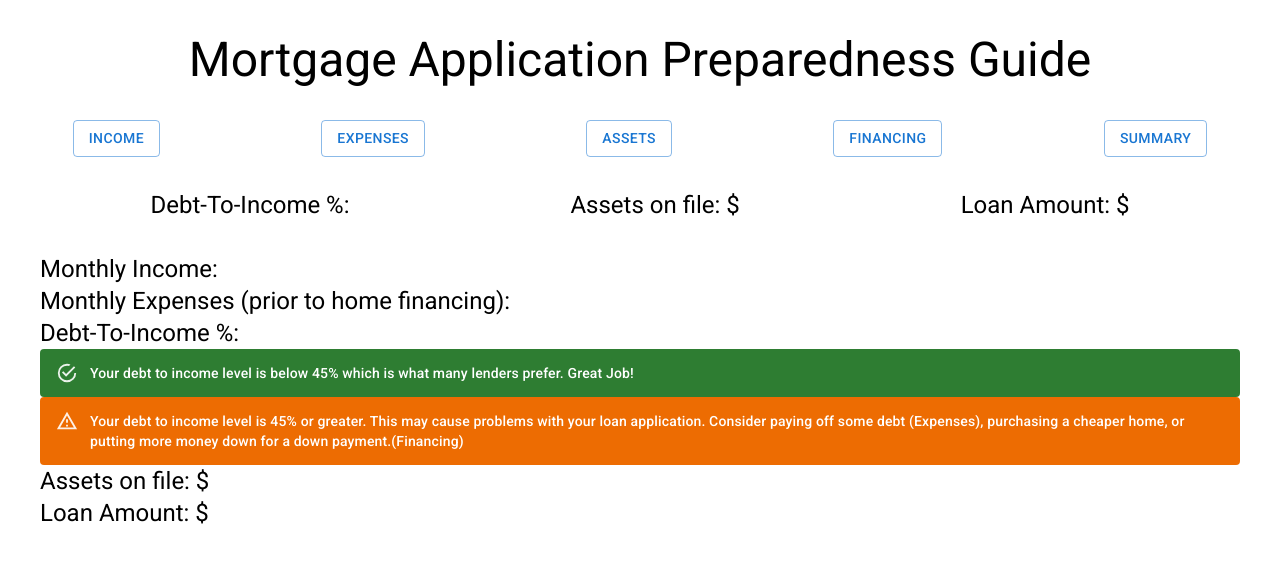
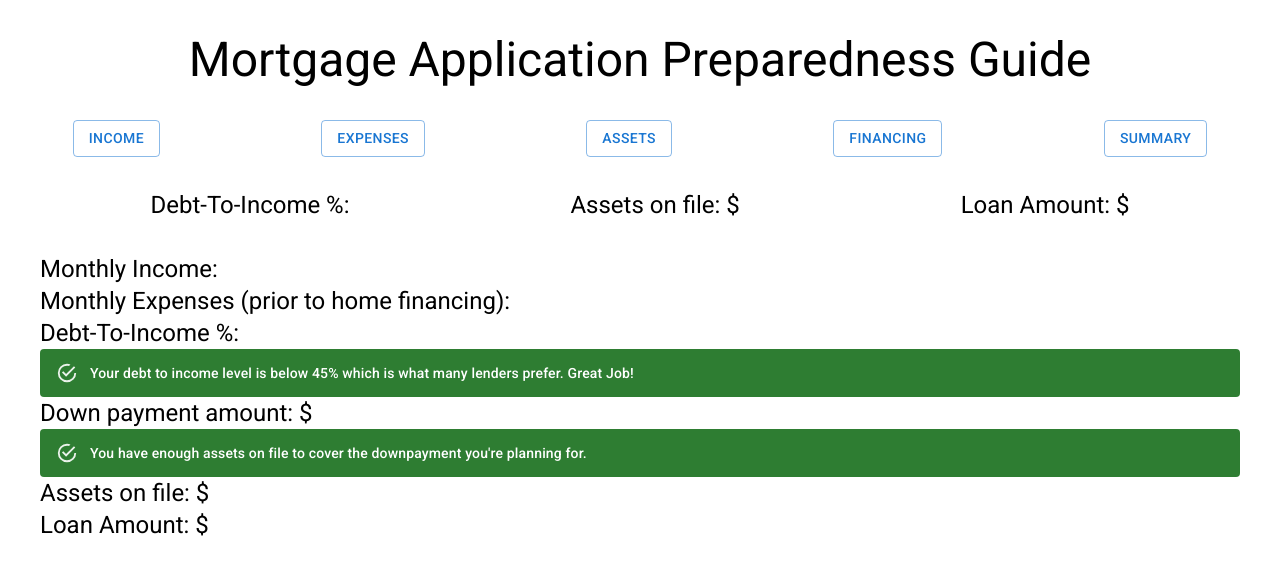
Before and after one commit to jschoff155/homefinancehero, a React (Create React App) app: page / in a window 1280 px wide. Both pictures are taken after a click on the button "SUMMARY". Shown: the top 574 px of the page. Built offline with nearby package versions, Linux system fonts and the light colour scheme.

Commit message:
Added success and warning alerts on summary screen to advise user of their current standing.

```diff
--- a/src/App.js
+++ b/src/App.js
@@ -13,6 +13,7 @@ import LandingPage from "./ChildComponents/LandingPage";
 export default function App() {
   const [apptotalAssets, setApptotalAssets] = useState("");
   const [apptotalLoanAmount, setAppTotalLoanAmount] = useState("");
+  const [apptotalDownPaymentAmount, setAppDownPaymentAmount] = useState("");
   const [apptotalMonthlyIncome, setapptotalMonthlyIncome] = useState("");
   const [apptotalMonthlyExpenses, setapptotalMonthlyExpenses] = useState("");
   const [appMortgageMonthlyPayment, setappMortgageMonthlyPayment] =
@@ -42,6 +43,7 @@ export default function App() {
             setAppTotalLoanAmount={setAppTotalLoanAmount}
             setapptotalMonthlyIncome={setapptotalMonthlyIncome}
             setappMortgageMonthlyPayment={setappMortgageMonthlyPayment}
+            setAppDownPaymentAmount={setAppDownPaymentAmount}
           />
         );
       case "Summary":
@@ -53,6 +55,7 @@ export default function App() {
             apptotalMonthlyIncome={apptotalMonthlyIncome}
             apptotalMonthlyExpenses={apptotalMonthlyExpenses}
             appMortgageMonthlyPayment={appMortgageMonthlyPayment}
+            apptotalDownPaymentAmount={apptotalDownPaymentAmount}
           />
         );
       default:
--- a/src/ChildComponents/Financing.js
+++ b/src/ChildComponents/Financing.js
@@ -11,6 +11,7 @@ import "../StyleSheets/Universal.css";
 export default function Financing({
   setAppTotalLoanAmount,
   setappMortgageMonthlyPayment,
+  setAppDownPaymentAmount,
 }) {
   const [term, setTerm] = useState("");
   const [rate, setRate] = useState("");
@@ -25,6 +26,10 @@ export default function Financing({
   useEffect(() => {
     setAppTotalLoanAmount(tLoanAmount);
   }, [tLoanAmount, setAppTotalLoanAmount]);
+
+  useEffect(() => {
+    setAppDownPaymentAmount(downPayment);
+  }, [downPayment, setAppDownPaymentAmount]);
 
   const paymentAmount =
     (tLoanAmount &&
--- a/src/ChildComponents/Summary.js
+++ b/src/ChildComponents/Summary.js
@@ -16,17 +16,34 @@ export default function Summary(props) {
       <Typography variant="h5">
         Debt-To-Income %: {props.appdebtToIncome}
       </Typography>
-      <Alert variant="filled" severity="success">
-        Your debt to income level is below 45% which is what many lenders
-        prefer. Great Job!
-      </Alert>
+      {props.appdebtToIncome > 45 ? (
         <Alert variant="filled" severity="warning">
           Your debt to income level is 45% or greater. This may cause problems
           with your loan application. Consider paying off some debt (Expenses),
           purchasing a cheaper home, or putting more money down for a down
           payment.(Financing)
         </Alert>
-      <Typography></Typography>
+      ) : (
+        <Alert variant="filled" severity="success">
+          Your debt to income level is below 45% which is what many lenders
+          prefer. Great Job!
+        </Alert>
+      )}
+      <Typography variant="h5">
+        Down payment amount: ${props.apptotalDownPaymentAmount}
+      </Typography>
+      {props.apptotalDownPaymentAmount > props.totalAssets ? (
+        <Alert variant="filled" severity="warning">
+          Your downpayment amount exceeds your available assets on file. Please
+          revisit the assets screen and update your values or decrease your down
+          payment amount.
+        </Alert>
+      ) : (
+        <Alert variant="filled" severity="success">
+          You have enough assets on file to cover the downpayment you're
+          planning for.
+        </Alert>
+      )}
       <Typography variant="h5">Assets on file: ${props.totalAssets}</Typography>
       <Typography variant="h5">
         Loan Amount: ${props.totalLoanAmount}
```
Lines whose indentation alone changed are shown as unchanged.
